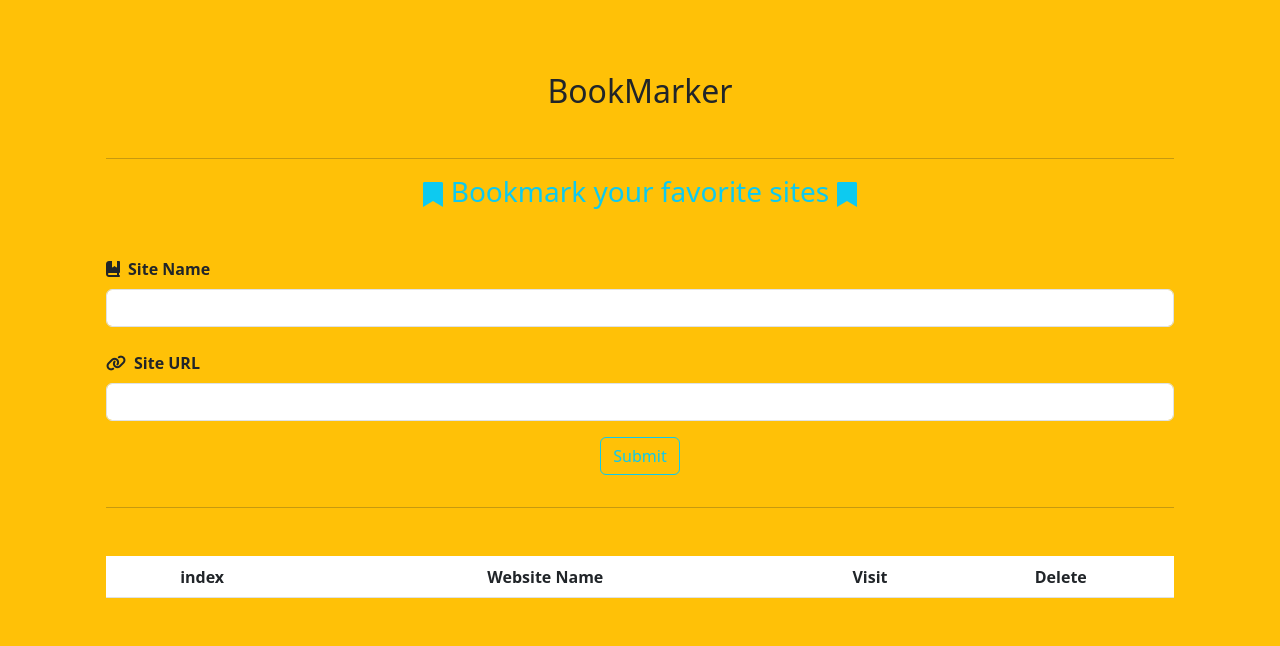
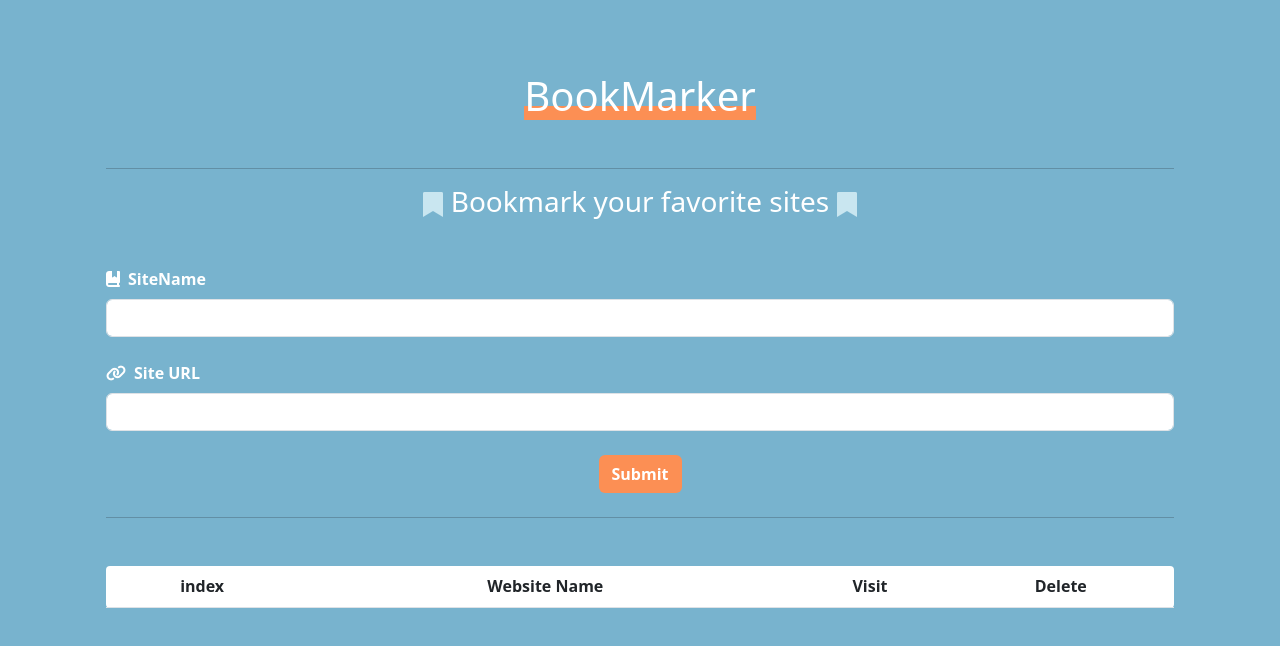
Before and after one commit to ahmedAli322657/Assignment, a plain HTML site: page index.html in a window 1280 px wide. Drawn offline with nearby package versions, Linux system fonts and the light colour scheme.

Commit message:
Last commit

```diff
--- a/css/index.css
+++ b/css/index.css
@@ -1,9 +1,37 @@
 
+body{
+    background-color: #78B3CE !important;
+}
+
+
+.content{
+    /* background-color: red; */
+    width: fit-content;
+    margin: 0 auto;
+    position: relative;
+}
+
+.hover{
+    width: 100%;
+    height: 30%;
+    background-color: #FC8F54;
+    position: absolute;
+    bottom: 0%;
+    z-index: -9999;
+    transition: all 0.6s;
+}
+.layer{
+    color: #F96E2A;
+}
+.content:hover .hover{
+    height: 55%;
+}
 
 .h3icons {
     position: relative;
     width: fit-content;
     margin: 0 auto;
+    color: white;
 }
 
 .h3icons::before {
@@ -19,6 +47,7 @@
     position: absolute;
     left: 102%;
     top: 20%;
+    color: #C9E6F0;
 }
 
 .h3icons::after {
@@ -34,6 +63,7 @@
     position: absolute;
     right: 102%;
     top: 20%;
+    color: #C9E6F0;
 }
 
 /* table */
@@ -47,3 +77,7 @@ table thead td{
 table tbody td{
     padding-block: 1rem;
 }
+.btn-cu{
+    background-color: #FC8F54 !important;
+    color: white !important;
+}
--- a/index.html
+++ b/index.html
@@ -11,27 +11,29 @@
     <title>Document</title>
 </head>
 
-<body class="bg-warning">
+<body>
     <div class="container">
-        <div class="mx-auto p-4">
-            <h2 class="my-5 text-center">BookMarker</h2>
+        <div class="p-4">
+            <div class="content my-5">
+                <div class="hover"></div>
+                <h1 class="layer m-0 text-white">BookMarker</h1>
+            </div>
             <hr>
-            <div class="h3-radiant text-info mb-5">
-                <h3 class="text-center h3icons">Bookmark your favorite sites</h3>
+            <div class="h3-radiant mb-5">
+                <h3 class="text-center h3icons ">Bookmark your favorite sites</h3>
             </div>
             <div class="mb-3">
-                <label for="siteName" class="form-label fw-bold"><i class="fa-solid fa-book-bookmark me-2"></i>Site
-                    Name</label>
-                <input id="siteName" type="text" class="form-control mb-4">
+                <label for="siteName" class="form-label fw-bold text-white"><i class="fa-solid fa-book-bookmark me-2"></i>SiteName</label>
+                <input oninput="validateSiteName()" id="siteName" type="text" class="form-control mb-4">
 
-                <label for="siteUrl" class="form-label fw-bold"><i class="fa-solid fa-link me-2"></i>Site URL</label>
-                <input id="siteUrl" type="text" class="form-control">
+                <label for="siteUrl" class="form-label fw-bold text-white"><i class="fa-solid fa-link me-2"></i>Site URL</label>
+                <input oninput="validateUrl()" id="siteUrl" type="text" class="form-control">
                 <div class="text-center">
-                    <button class="btn btn-outline-info my-3" onclick="createUrl()">Submit</button>
+                    <button class="btn btn-cu my-4 fw-bold" onclick="createUrl()">Submit</button>
                 </div>
-                <hr>
+                <hr class="m-0">
             </div>
-            <table class="w-100 bg-white mt-5">
+            <table class="w-100 bg-white mt-5 rounded-1">
                 <thead>
                     <tr class=" fw-bolder border-bottom">
                         <td>index</td>
--- a/js/js.js
+++ b/js/js.js
@@ -19,12 +19,17 @@ function createUrl() {
     localStorage.setItem('sitelist', JSON.stringify(siteList));
     displaySite();
     clear();
+    siteName.classList.remove("is-valid");
+    siteName.classList.remove("is-invalid");
+
+    siteUrl.classList.remove("is-valid");
+    siteUrl.classList.remove("is-invalid");
 }
 
 function displaySite() {
     var cartona = '';
 
-    for (var i = 0; i < siteList.length; i++) {
+    for (var i = 1; i < siteList.length; i++) {
         cartona += `<tr class="fw-medium border-bottom">
                         <td>${[i]}</td>
                         <td>${siteList[i].name}</td>
@@ -47,3 +52,33 @@ function deleteSite(index) {
     localStorage.setItem('sitelist', JSON.stringify(siteList));
     displaySite();
 }
+
+function validateSiteName() {
+    var regex = /^[a-z]{3,}$/;
+    if (regex.test(siteName.value)) {
+        siteName.classList.add("is-valid");
+        siteName.classList.remove("is-invalid");
+
+    } else {
+        siteName.classList.add("is-invalid");
+        siteName.classList.remove("is-valid");
+
+    }
+}
+
+function validateUrl() {
+    // var urlRegex = /^(?:(?:https?):\/\/)?(?:(?!(?:10|127)(?:\.\d{1,3}){3})(?!(?:169\.254|192\.168)(?:\.\d{1,3}){2})(?!172\.(?:1[6-9]|2\d|3[0-1])(?:\.\d{1,3}){2})(?:[1-9]\d?|1\d\d|2[01]\d|22[0-3])(?:\.(?:1?\d{1,2}|2[0-4]\d|25[0-5])){2}(?:\.(?:[1-9]\d?|1\d\d|2[0-4]\d|25[0-4]))|(?:(?:[a-zA-Z0-9]-*)*[a-zA-Z0-9]+)(?:\.(?:[a-zA-Z0-9]-*)*[a-zA-Z0-9]+)*(?:\.(?:[a-zA-Z]{2,})))(?::\d{2,5})?(?:\/\S*)?$/;
+    var urlRegex = /^https?:\/\/(www\.)?[-a-zA-Z0-9@:%._\+~#=]{1,256}\.[a-zA-Z0-9()]{1,6}\b([-a-zA-Z0-9()@:%_\+.~#?&//=]*)$/
+
+    if (urlRegex.test(siteUrl.value)) {
+        console.log("match");
+        siteUrl.classList.add("is-valid");
+        siteUrl.classList.remove("is-invalid");
+
+    } else {
+        console.log("not match");
+        siteUrl.classList.add("is-invalid");
+        siteUrl.classList.remove("is-valid");
+
+    }
+}
```
